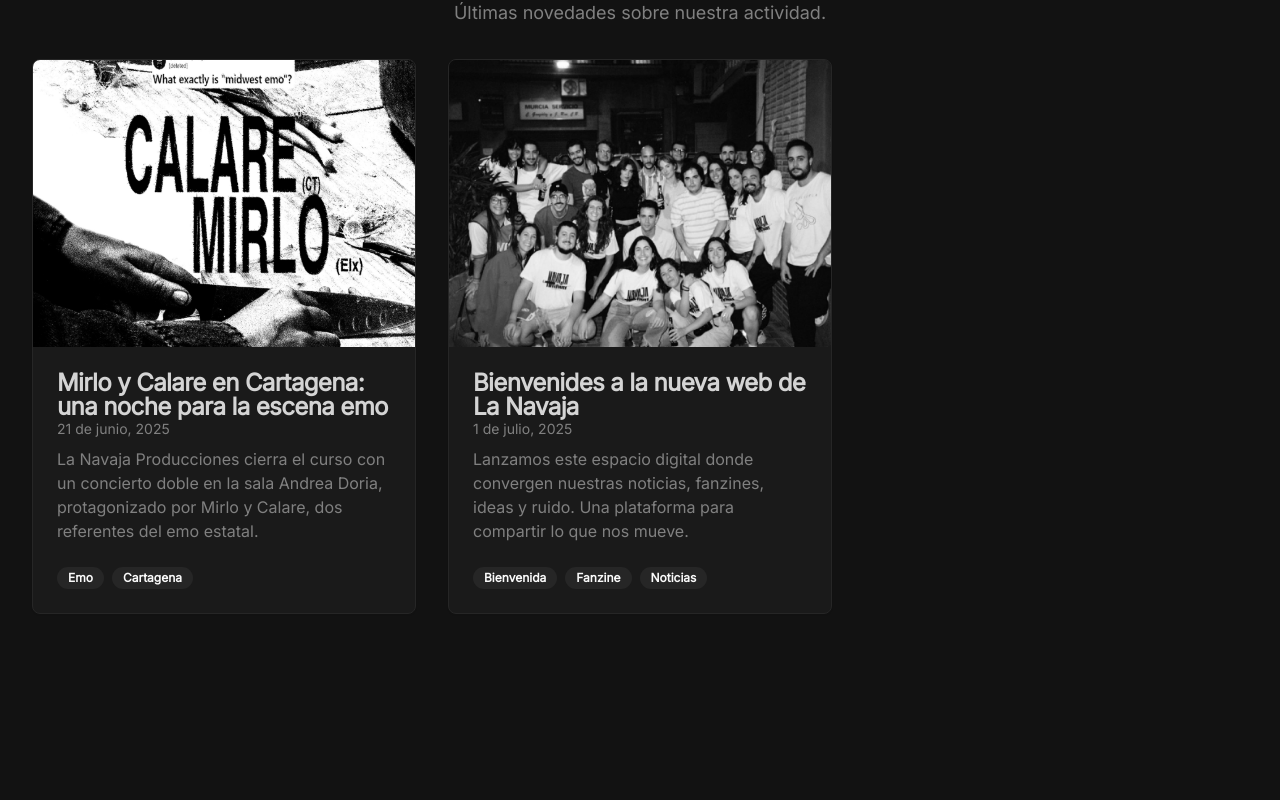
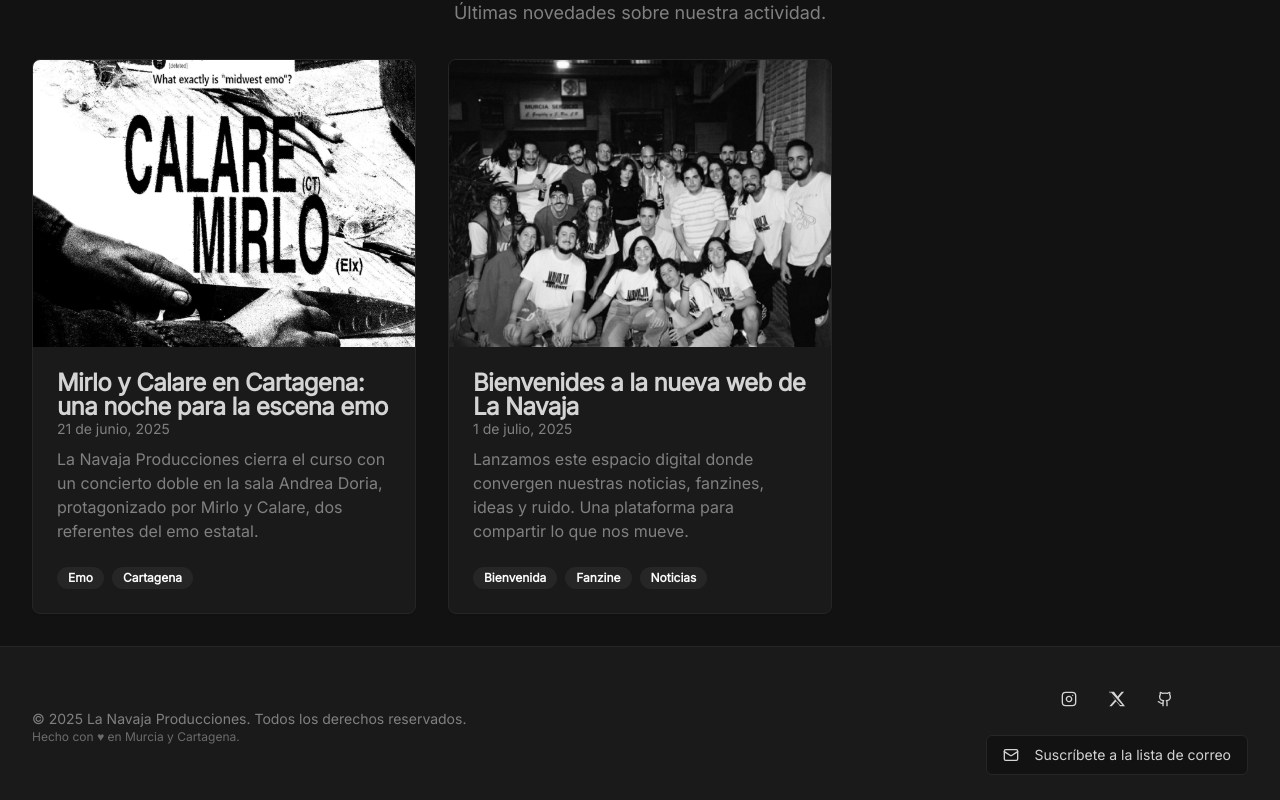
Before and after one commit to alejandroolivo/LaNavajaProds-WebPage-v1, a Next.js app: page / in a window 1280 px wide. Shown: the part 194-994 px from the top of the page. Before the commit the page ends 840 px from the top, so only its background shows below. Built offline with nearby package versions, Linux system fonts and the light colour scheme.

Commit message:
Vamos a añadir un pie de página a todas las páginas, donde vamos a coloc

```diff
--- a/src/app/layout.tsx
+++ b/src/app/layout.tsx
@@ -2,6 +2,7 @@ import type {Metadata} from 'next';
 import './globals.css';
 import { Toaster } from "@/components/ui/toaster";
 import Header from '@/components/header';
+import Footer from '@/components/Footer';
 import { cn } from '@/lib/utils';
 
 export const metadata: Metadata = {
@@ -28,6 +29,7 @@ export default function RootLayout({
             {children}
           </div>
         </main>
+        <Footer />
         <Toaster />
       </body>
     </html>
--- /dev/null
+++ b/src/components/Footer.tsx
@@ -0,0 +1,54 @@
+import Link from 'next/link';
+import { Instagram, Github, Mail } from 'lucide-react';
+import { Button } from '@/components/ui/button';
+
+const Footer = () => {
+  return (
+    <footer className="bg-card border-t border-border mt-auto">
+      <div className="container mx-auto px-4 sm:px-6 lg:px-8 py-8">
+        <div className="flex flex-col md:flex-row justify-between items-center gap-6">
+          <div className="text-center md:text-left">
+            <p className="text-sm text-muted-foreground">
+              &copy; {new Date().getFullYear()} La Navaja Producciones. Todos los derechos reservados.
+            </p>
+             <p className="text-xs text-muted-foreground/80">
+              Hecho con ♥ en Murcia y Cartagena.
+            </p>
+          </div>
+
+          <div className="flex flex-col items-center gap-4">
+             <div className="flex items-center gap-2">
+               <Button asChild variant="ghost" size="icon" aria-label="Instagram de La Navaja Producciones">
+                 <Link href="https://www.instagram.com/lanavajaproducciones/" target="_blank" rel="noopener noreferrer">
+                   <Instagram className="h-5 w-5" />
+                 </Link>
+               </Button>
+               <Button asChild variant="ghost" size="icon" aria-label="Perfil X de La Navaja Producciones">
+                 <Link href="https://x.com/lanavajaproduc" target="_blank" rel="noopener noreferrer">
+                    <svg role="img" viewBox="0 0 24 24" xmlns="http://www.w3.org/2000/svg" className="h-4 w-4 fill-current">
+                        <title>X</title>
+                        <path d="M18.901 1.153h3.68l-8.04 9.19L24 22.846h-7.406l-5.8-7.584-6.638 7.584H.474l8.6-9.83L0 1.154h7.594l5.243 7.184L18.901 1.153zm-1.61 19.931h2.648L3.25 2.22h-2.8l16.061 18.864z"/>
+                    </svg>
+                 </Link>
+               </Button>
+               <Button asChild variant="ghost" size="icon" aria-label="Repositorio en GitHub">
+                 <Link href="https://github.com/alejandroolivo/LaNavajaProds-WebPage-v1/" target="_blank" rel="noopener noreferrer">
+                   <Github className="h-5 w-5" />
+                 </Link>
+               </Button>
+             </div>
+             <Button asChild variant="outline">
+                <Link href="https://lanavajaproducciones.mailchimpsites.com/" target="_blank" rel="noopener noreferrer">
+                    <Mail className="mr-2 h-4 w-4" />
+                    Suscríbete a la lista de correo
+                </Link>
+             </Button>
+          </div>
+
+        </div>
+      </div>
+    </footer>
+  );
+};
+
+export default Footer;
```
Also changed, not shown: 1 other file (tests, documents, lock files or other folders).
